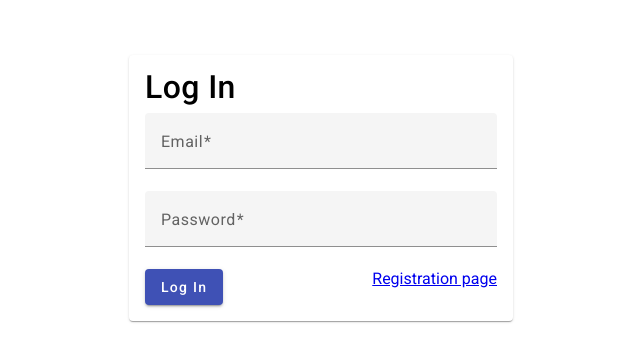
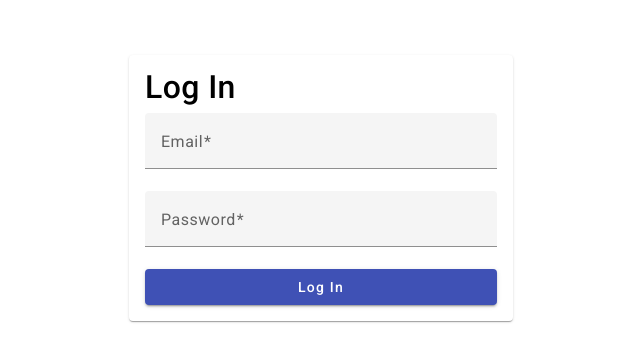
Before and after one commit to typicalRussianMan/client-angular, an Angular app: page /auth in a window 1280 px wide. Shown: the part 212-574 px from the top of the page, without its empty margins (319-959 px from the left). Built offline with nearby package versions, Linux system fonts and the light colour scheme.

Commit message:
Remove link to registration page

```diff
--- a/src/app/pages/auth/auth.component.css
+++ b/src/app/pages/auth/auth.component.css
@@ -14,7 +14,6 @@
   margin-bottom: 10px;
 }
 
-.actions {
-  display: flex;
-  justify-content: space-between;
+.submit-button {
+  width: 100%;
 }
--- a/src/app/pages/auth/auth.component.html
+++ b/src/app/pages/auth/auth.component.html
@@ -28,10 +28,7 @@
           {{ getError('password') }}
         </mat-error>
       </mat-form-field>
-      <div class="actions">
-        <button color="primary" mat-raised-button type="submit">Log In</button>
-        <a routerLink="../register">Registration page</a>
-      </div>
+      <button class="submit-button" color="primary" mat-raised-button type="submit">Log In</button>
     </form>
   </mat-card-content>
 
```
